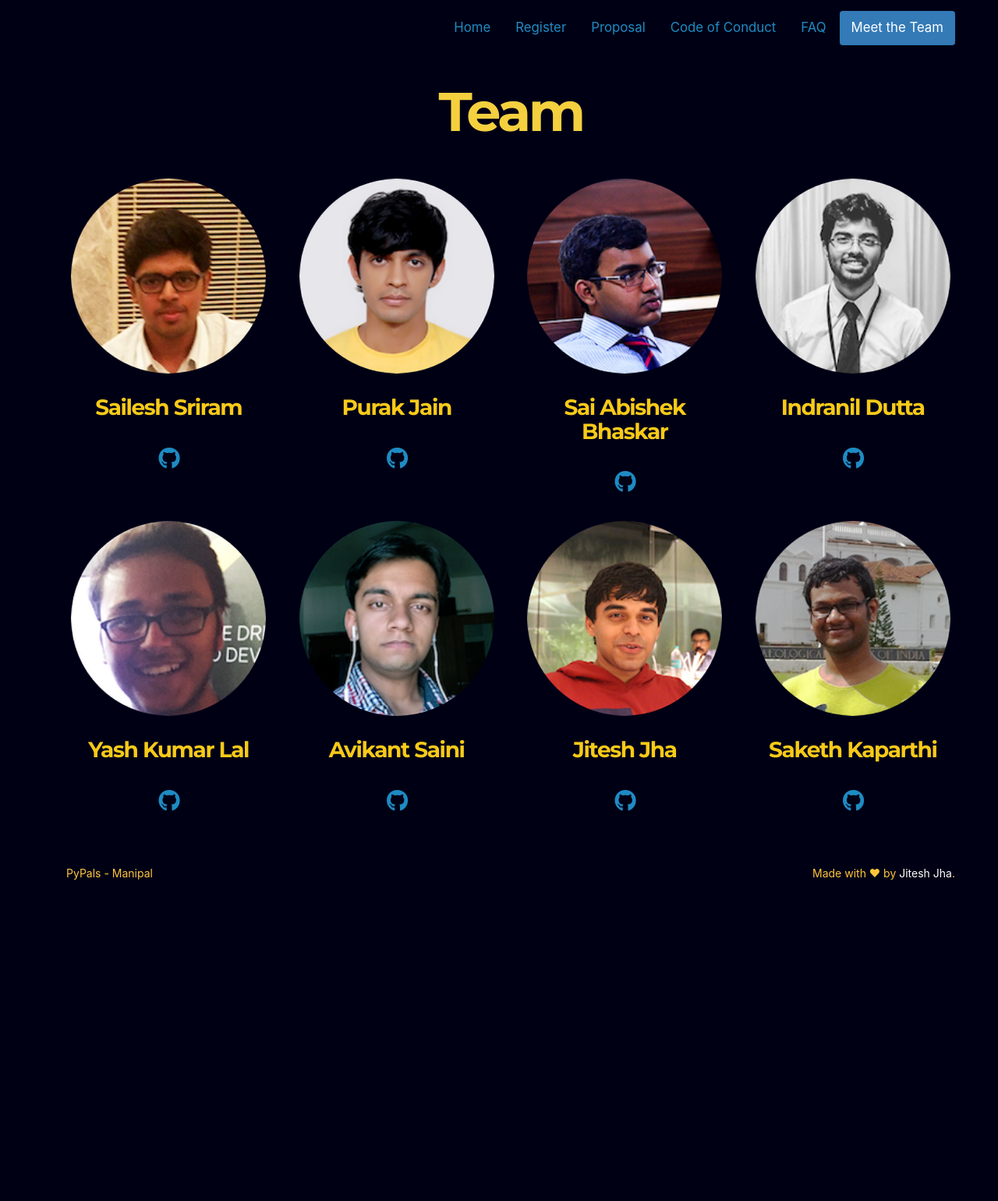
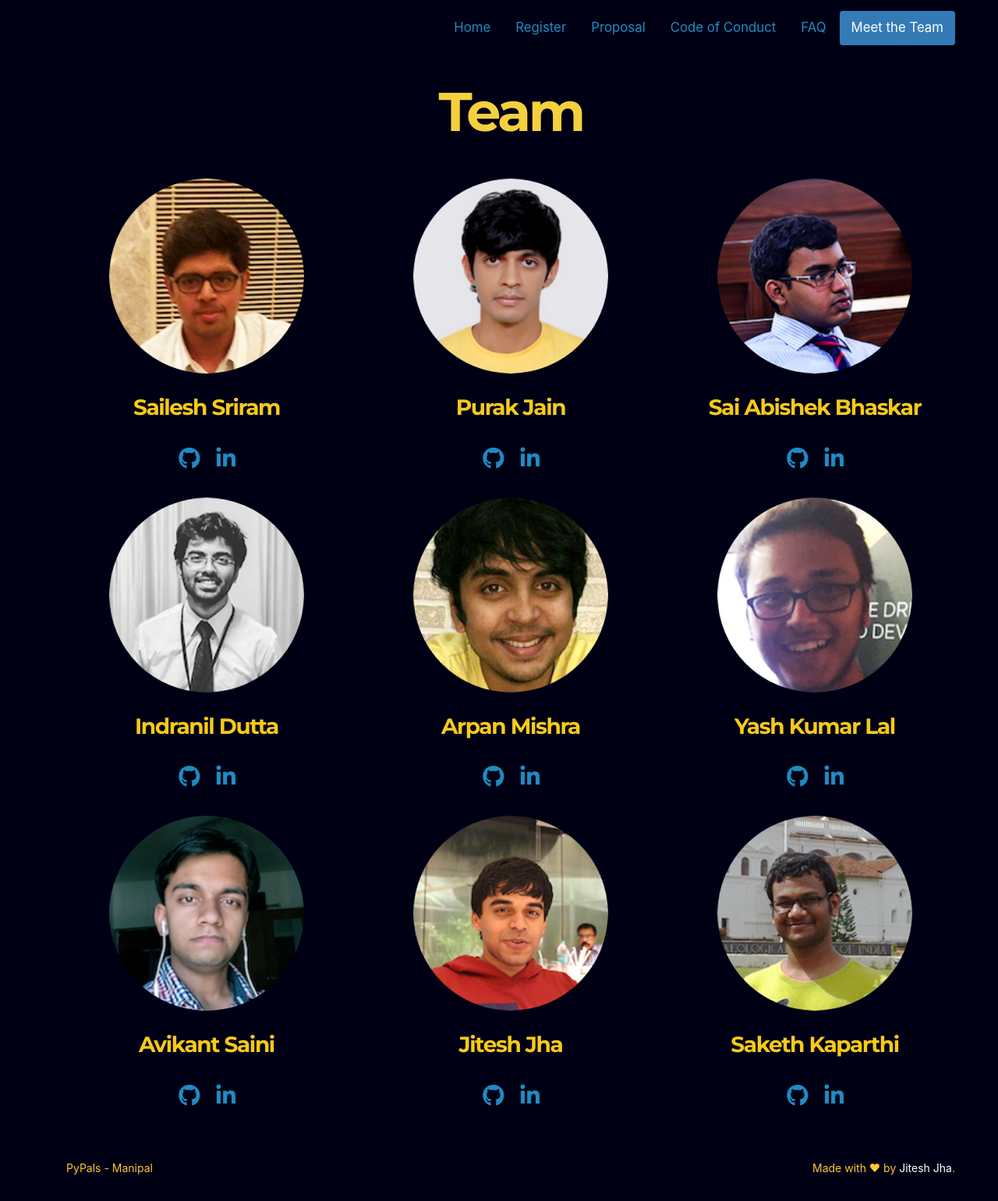
Before and after one commit to avikantz/pypals-website, a Flask app: page /team in a window 1280 px wide. Shown: the whole page at 78% size. Before the commit the page ends 1128 px from the top, so only its background shows below. Run offline with Flask 2, Linux system fonts and the light colour scheme; parts of the project's set-up code (start-up, migrations or seed data) failed here and were passed over; some libraries are stand-ins or nearby versions.

Commit message:
added linkedin links, and arpan

```diff
--- a/templates/team.html
+++ b/templates/team.html
@@ -39,71 +39,90 @@
                     </div>
                 </div>
                 <div class="row">
-                    <div class="col-md-3">
+                    <div class="col-md-4">
                         <img src="{{ url_for('static',filename='images/Sailesh.png') }}"
                         class="img-quadrata center-block" >
                         <h3 class="text-center" >Sailesh Sriram
                         <br/>
                           <h3 class="text-center">
-                          <a href="https://github.com/SaileshSriram"><i class="fa fa-github"></i></a></h3>
+                          <a href="https://github.com/SaileshSriram"><i class="fa fa-github"></i></a>
+                          <a href="https://in.linkedin.com/in/sailesh-sriram-473b5497"><i class="fa fa-linkedin"></i></a></h3>
                     </div>
-                    <div class="col-md-3">
+                    <div class="col-md-4">
                         <img src="{{ url_for('static',filename='images/Purak.png') }}"
                         class="center-block img-quadrata" >
                         <h3 class="text-center" >Purak Jain
                         <br/>
                         <h3 class="text-center">
-                        <a href="https://github.com/purak24"><i class="fa fa-github"></i></a></h3>
+                        <a href="https://github.com/purak24"><i class="fa fa-github"></i></a>
+                        <a href="https://in.linkedin.com/in/purakjain"><i class="fa fa-linkedin"></i></a></h3>
                     </div>
-                    <div class="col-md-3">
+                    <div class="col-md-4">
                         <img src="{{ url_for('static',filename='images/SaiAbishek.png') }}"
                         class="center-block img-quadrata">
                         <h3 class="text-center">Sai Abishek Bhaskar
                         <br/>
                         <h3 class="text-center">
-                        <a href="https://github.com/xoher"><i class="fa fa-github"></i></a></h3>
+                        <a href="https://github.com/xoher"><i class="fa fa-github"></i></a>
+                        <a href="https://in.linkedin.com/in/saiabishekbhaskar"><i class="fa fa-linkedin"></i></a></h3>
                     </div>
-                    <div class="col-md-3">
+                </div>
+                <div class="row">
+                    <div class="col-md-4">
                         <img src="{{ url_for('static',filename='images/Indranil.png') }}"
                         class="img-quadrata center-block" >
                         <h3 class="text-center" >Indranil Dutta
                         <br/>
                           <h3 class="text-center">
-                          <a href="https://github.com/d1ndra"><i class="fa fa-github"></i></a></h3>
+                          <a href="https://github.com/d1ndra"><i class="fa fa-github"></i></a>
+                          <a href="https://in.linkedin.com/in/duttaindranil"><i class="fa fa-linkedin"></i></a></h3>
                     </div>
-                </div>
-                <div class="row">
-                    <div class="col-md-3">
+                    <div class="col-md-4">
+                        <img src="{{ url_for('static',filename='images/Arpan.png') }}"
+                        class="img-quadrata center-block" >
+                        <h3 class="text-center" >Arpan Mishra
+                        <br/>
+                          <h3 class="text-center">
+                          <a href="https://github.com/arpan14"><i class="fa fa-github"></i></a>
+                          <a href="https://in.linkedin.com/in/arpan1311"><i class="fa fa-linkedin"></i></a></h3>
+                    </div>
+                    <div class="col-md-4">
                         <img src="{{ url_for('static',filename='images/Yash.png') }}"
                         class="center-block img-quadrata" >
                         <h3 class="text-center" >Yash Kumar Lal
                         <br/>
                         <h3 class="text-center">
-                        <a href="https://github.com/ykl7"><i class="fa fa-github"></i></a></h3>
+                        <a href="https://github.com/ykl7"><i class="fa fa-github"></i></a>
+                        <a href="https://in.linkedin.com/in/yash-kumar-lal-588187122"><i class="fa fa-linkedin"></i></a></h3>
                     </div>
-                    <div class="col-md-3">
+                  </div>
+                  <div class="row">
+                    <div class="col-md-4">
                         <img src="{{ url_for('static',filename='images/Avikant.png') }}"
                         class="center-block img-quadrata">
                         <h3 class="text-center">Avikant Saini
                         <br/>
                         <h3 class="text-center">
-                        <a href="https://github.com/avikantz"><i class="fa fa-github"></i></a></h3>
+                        <a href="https://github.com/avikantz"><i class="fa fa-github"></i></a>
+                        <a href="https://in.linkedin.com/in/avikantz"><i class="fa fa-linkedin"></i></a></h3>
                     </div>
-                    <div class="col-md-3">
+                    <div class="col-md-4">
                         <img src="{{ url_for('static',filename='images/Jitesh.png') }}"
                         class="img-quadrata center-block" >
                         <h3 class="text-center" >Jitesh Jha
                         <br/>
                           <h3 class="text-center">
-                          <a href="https://github.com/jiteshjha"><i class="fa fa-github"></i></a></h3>
+                          <a href="https://github.com/jiteshjha"><i class="fa fa-github"></i></a>
+                          <a href="https://in.linkedin.com/in/jiteshjha96"><i class="fa fa-linkedin"></i></a></h3>
                     </div>
-                    <div class="col-md-3">
+                    <div class="col-md-4">
                         <img src="{{ url_for('static',filename='images/Saketh.png') }}"
                         class="img-quadrata center-block" >
                         <h3 class="text-center" >Saketh Kaparthi
                         <br/>
                         <h3 class="text-center">
-                        <a href="https://github.com/sakethkaparthi"><i class="fa fa-github"></i></a></h3>
+                        <a href="https://github.com/sakethkaparthi"><i class="fa fa-github"></i></a>
+                        <a href="https://in.linkedin.com/in/saketh-kaparthi-561b0b112"><i class="fa fa-linkedin"></i></a></h3>
                     </div>
                 </div>
             </div>
```
Also changed, not shown: static/images/Arpan.png (added).
